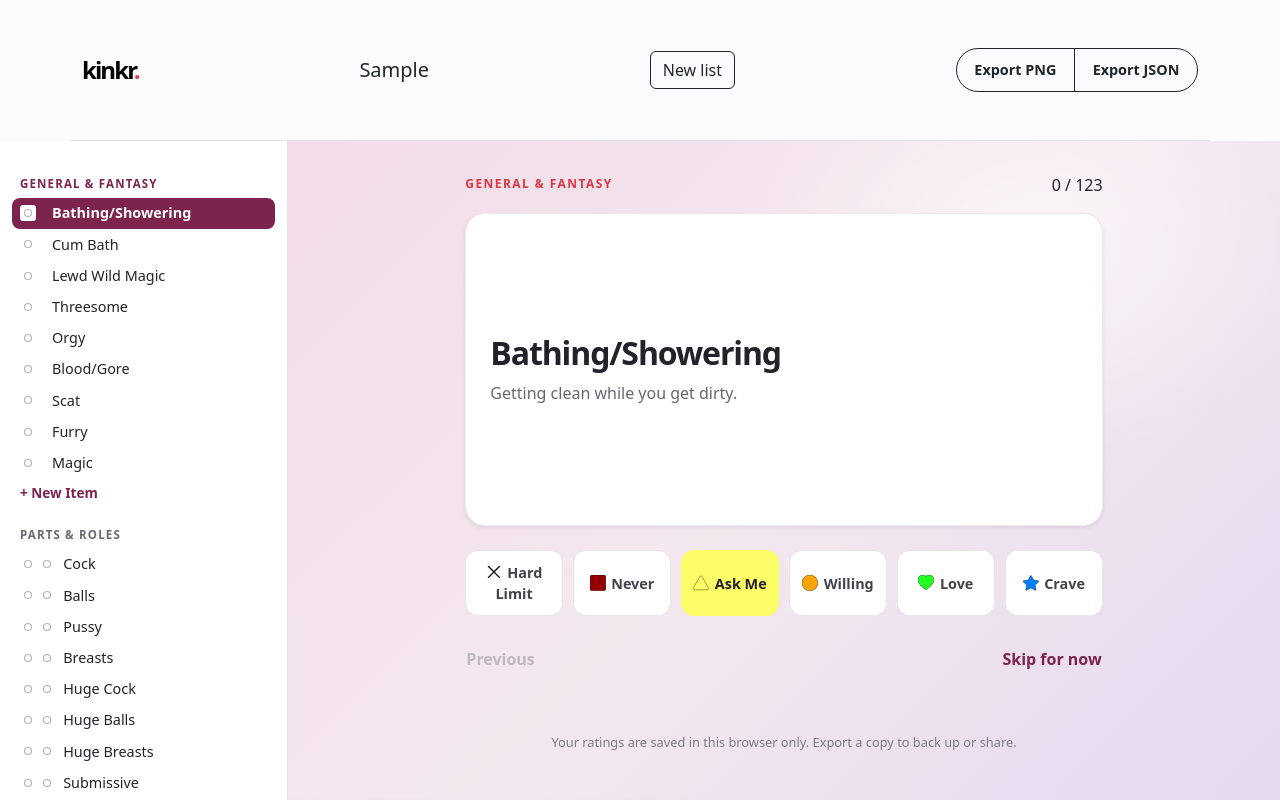
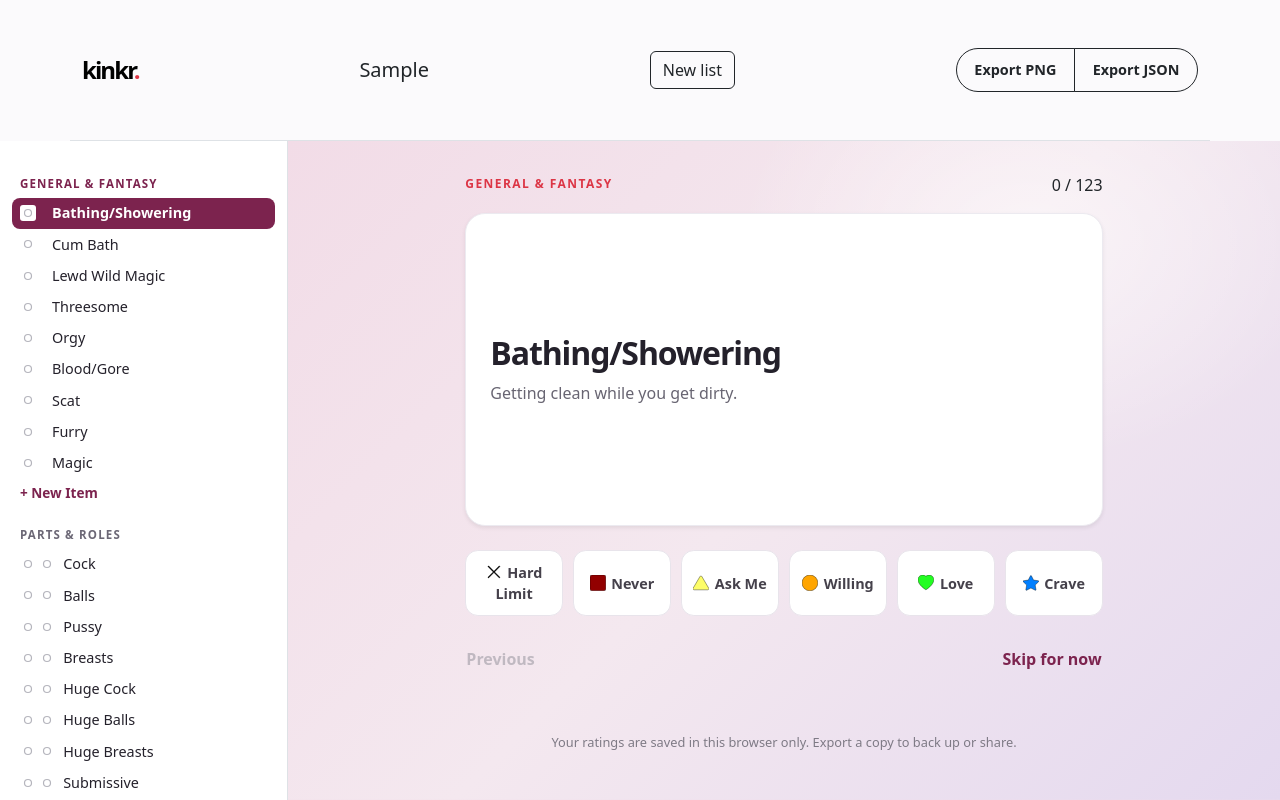
Before and after one commit to vstar200000/kinkr, a React (Vite) app: page / in a window 1280 px wide. Both pictures are taken after typing "Sample" into the empty fields and a click on the button "Start". Built offline with nearby package versions, Linux system fonts and the light colour scheme.

Commit message:
Don't highlight any option by default.

```diff
--- a/src/App.tsx
+++ b/src/App.tsx
@@ -127,10 +127,10 @@ const emptyAnswers: ItemAnswers = {
   actor: null,
   subject: null,
 };
-const DEFAULT_ANSWER: AnswerLevel = 1;
+const SKIP_ANSWER: AnswerLevel = 1;
 
 function getEffectiveAnswer(answer: AnswerLevel | null) {
-  return answer ?? DEFAULT_ANSWER;
+  return answer ?? SKIP_ANSWER;
 }
 
 function getLabel(answer: AnswerLevel | null) {
@@ -226,6 +226,25 @@ function Checklist({
         Math.min(currentIndex + 1, items.length - 1),
       );
     }
+  }
+
+  function handleSkipForNow() {
+    if (!activeItem) return;
+    setAnswers((currentAnswers) => {
+      const skippedAnswers = {
+        ...(currentAnswers[activeItem.key] ?? emptyAnswers),
+      };
+      activeRoles.forEach((role) => {
+        if (skippedAnswers[role] === null) {
+          skippedAnswers[role] = SKIP_ANSWER;
+        }
+      });
+      return { ...currentAnswers, [activeItem.key]: skippedAnswers };
+    });
+    setExportMessage("");
+    setActiveItemIndex((currentIndex) =>
+      Math.min(currentIndex + 1, items.length - 1),
+    );
   }
 
   function handleAddItem(category: string) {
@@ -526,10 +545,9 @@ function Checklist({
                               {ratingOptions.map((option) => (
                                 <button
                                   aria-pressed={
-                                    getEffectiveAnswer(activeAnswers[role]) ===
-                                    option.value
+                                    activeAnswers[role] === option.value
                                   }
-                                  className={`btn rating-choice ${option.className}${getEffectiveAnswer(activeAnswers[role]) === option.value ? " is-selected" : ""}`}
+                                  className={`btn rating-choice ${option.className}${activeAnswers[role] === option.value ? " is-selected" : ""}`}
                                   key={option.value}
                                   onClick={() =>
                                     handleAnswerClick(role, option.value)
@@ -567,10 +585,13 @@ function Checklist({
                         <button
                           className="btn btn-link navigation-button"
                           disabled={activeItemIndex === items.length - 1}
-                          onClick={() =>
-                            setActiveItemIndex((index) =>
-                              Math.min(index + 1, items.length - 1),
-                            )
+                          onClick={
+                            isActiveItemRated
+                              ? () =>
+                                  setActiveItemIndex((index) =>
+                                    Math.min(index + 1, items.length - 1),
+                                  )
+                              : handleSkipForNow
                           }
                           type="button"
                         >
```
Also changed, not shown: 1 other file (tests, documents, lock files or other folders).
